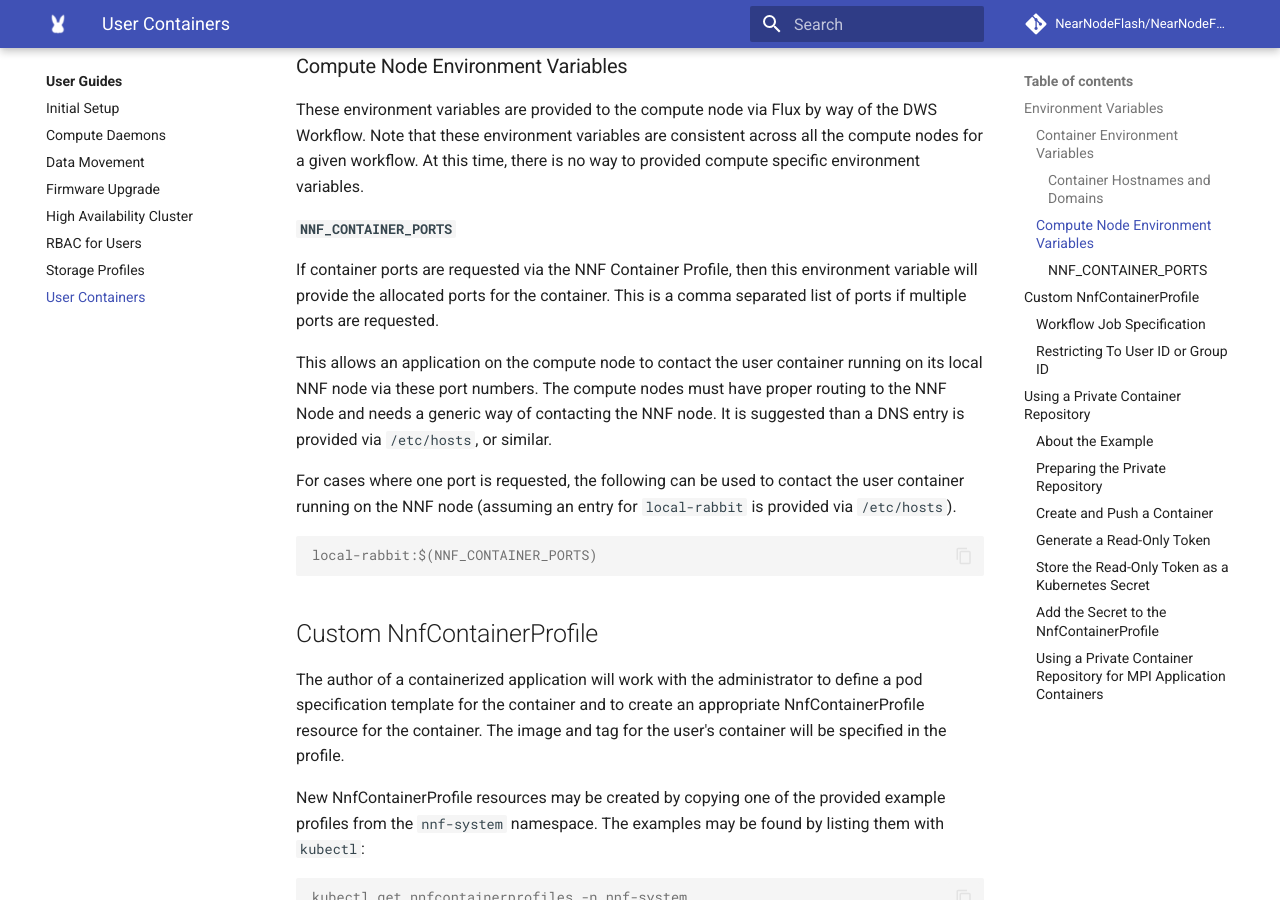
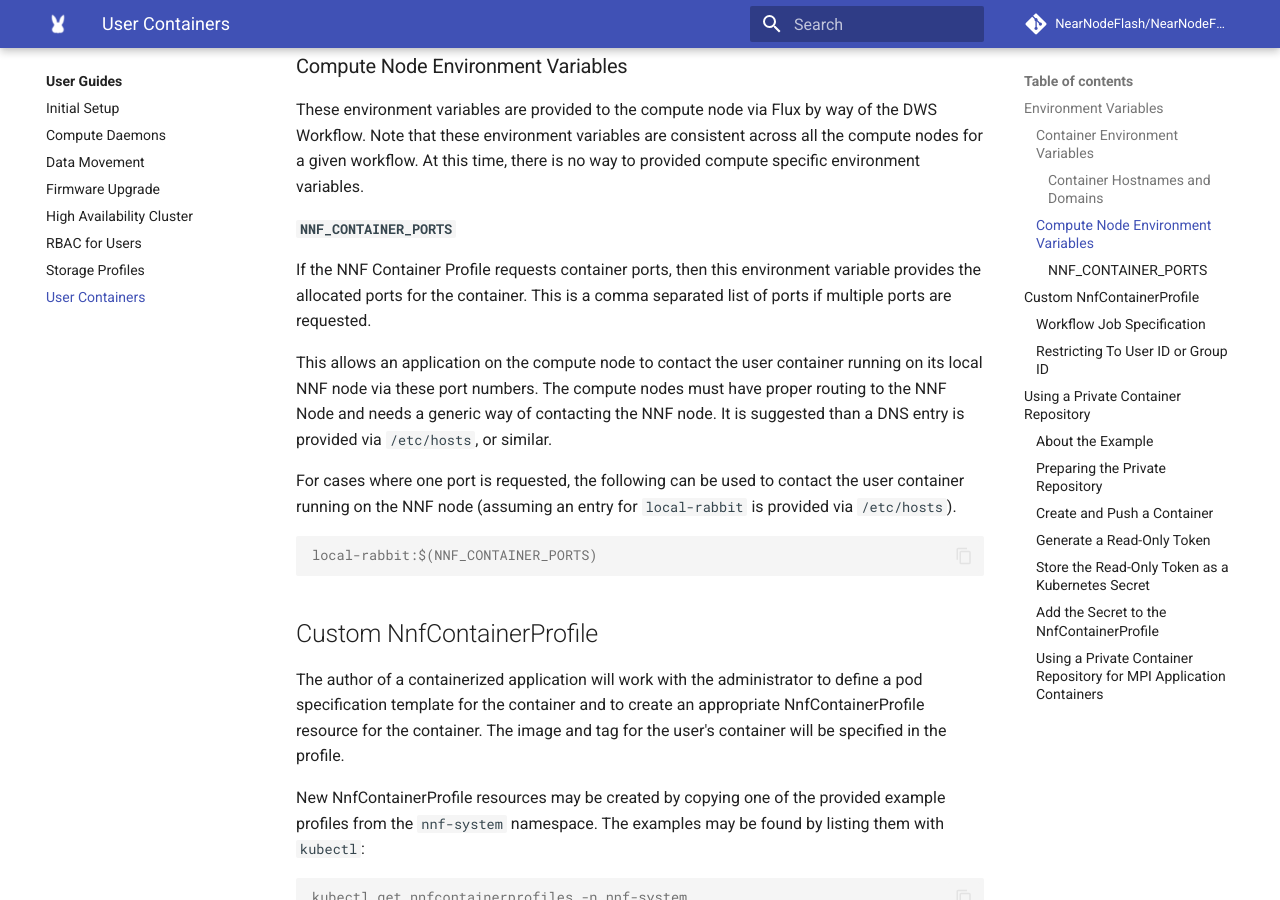
Before and after one commit to NearNodeFlash/NearNodeFlash.github.io, an MkDocs documentation site: the page built from docs/guides/user-containers/readme.md, in a window 1280 px wide and 900 px high, scrolled down 1275 px. Built offline with MkDocs 1.6.1 and Material for MkDocs 9.7.7, drawn with Linux system fonts in a browser that asks for light colours; comment, search, counter and statistics services are not loaded; the version menu is left out.

Commit message:
Update docs/guides/user-containers/readme.md
Co-authored-by: Tony Floeder <anthony.floeder@hpe.com>

```diff
--- a/docs/guides/user-containers/readme.md
+++ b/docs/guides/user-containers/readme.md
@@ -46,7 +46,7 @@ These environment variables are provided to the compute node via Flux by way of
 
 #### `NNF_CONTAINER_PORTS`
 
-If container ports are requested via the NNF Container Profile, then this environment variable will provide the allocated ports for the container. This is a comma separated list of ports if multiple ports are requested.
+If the NNF Container Profile requests container ports, then this environment variable provides the allocated ports for the container. This is a comma separated list of ports if multiple ports are requested.
 
 This allows an application on the compute node to contact the user container running on its local NNF node via these port numbers. The compute nodes must have proper routing to the NNF Node and needs a generic way of contacting the NNF node. It is suggested than a DNS entry is provided via `/etc/hosts`, or similar.
 
```
